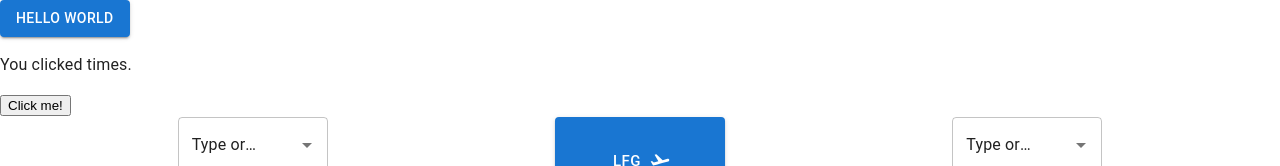
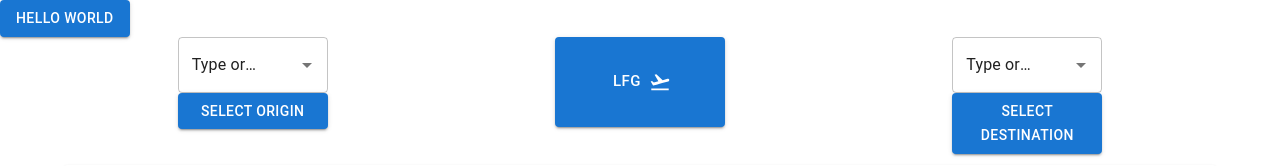
Before and after one commit to gagecantrelle/TravelFlix, a React app: page / in a window 1280 px wide. Shown: the top 166 px of the page. Built offline with nearby package versions, Linux system fonts and the light colour scheme; the HTML template or start-up script is replaced by a standard one.

Commit message:
cleanedUp

```diff
--- a/client/src/components/App.jsx
+++ b/client/src/components/App.jsx
@@ -1,3 +1,4 @@
+/* eslint-disable import/extensions */
 import React from 'react';
 import Button from '@mui/material/Button';
 import Story2 from './Story2/Story2.jsx';
@@ -43,12 +44,10 @@ class App extends React.Component {
     return (
       <div>
         <Button variant="contained">Hello World</Button>
-        <p>You clicked  times.</p>
-        <button>Click me!</button>
         <Story2 changeMovie={this.changeMovie} />
         <VideoList />
 
-        <MediaInfo selectedMovie={selectedMovie}/>
+        <MediaInfo selectedMovie={selectedMovie} />
         {/* <YouTubePlayer /> */}
       </div>
     );
```
Also changed, not shown: 1 other file (tests, documents, lock files or other folders).
